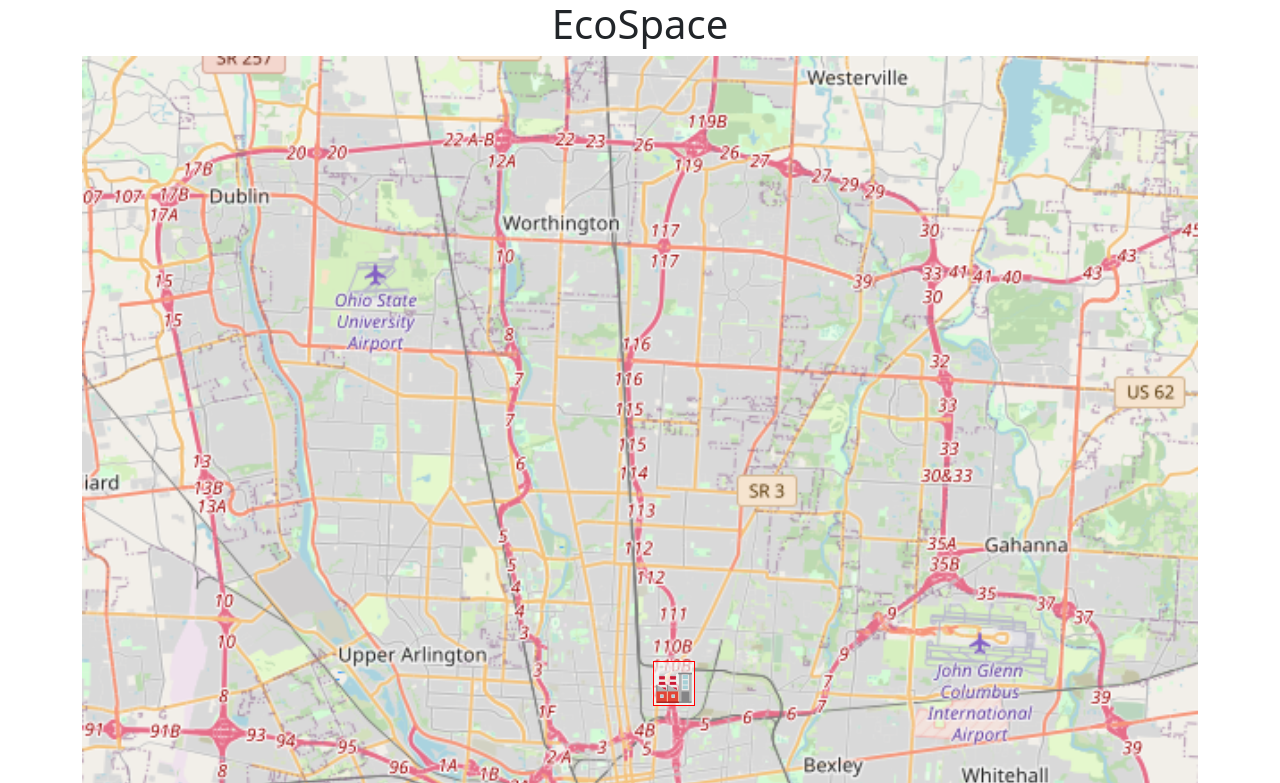
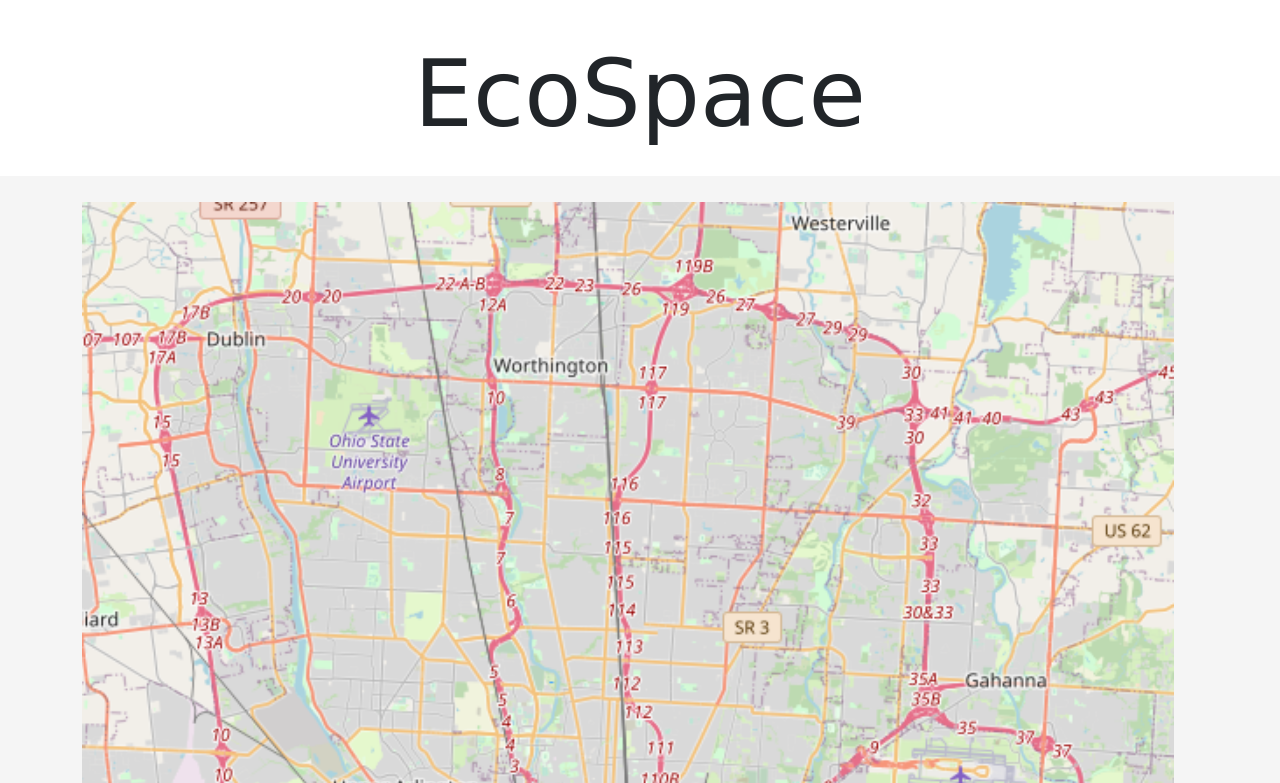
Before and after one commit to erikthiem/ecospace-gbh-prototype, a plain HTML site: page index.html in a window 1280 px wide. Shown: the top 783 px of the page. Drawn offline with nearby package versions, Linux system fonts and the light colour scheme.

Commit message:
Some more styling

```diff
--- a/index.html
+++ b/index.html
@@ -13,9 +13,9 @@
   </head>
   <body>
 
-    <h1 class="text-center">EcoSpace</h1>
+    <h1 class="text-center title">EcoSpace</h1>
     <div class="container overflow-auto">
-      <div class="row position-relative">
+      <div class="row position-relative mw-100">
         <img class="img-fluid text-center" src="map.png" />
         <div class="factory-info">
           <h1>Bob's Shoe Factory</h1>
--- a/styles.css
+++ b/styles.css
@@ -1,3 +1,20 @@
+body {
+  background-color: rgb(245,245,245);
+}
+
+.container {
+  margin-top: 2%;
+}
+
+.title {
+  padding-top: 3%;
+  font-size: 70pt;
+  padding-bottom: 2%;
+  background-color: white;
+  font-family: cursive;
+}
+
+
 .factory-button {
   top: 50%;
   left: 50%;
@@ -5,17 +22,18 @@
 
 .factory {
   font-size: 200%;
-  background-color:rgba(255, 255, 255, 0.6);
-  border: 1px solid red;
+  background-color:rgba(255, 255, 255, 0.8);
+  border: 3px solid red;
+  padding: 5px;
 }
 
 .factory-info {
   position: absolute;
   width: 50%;
-  top: 0;
-  left: 0;
+  top: 3%;
+  left: 3%;
   display: none;
   background: white;
-  border: 1px solid black;
+  border: 3px solid black;
   padding: 20px;
 }
```
